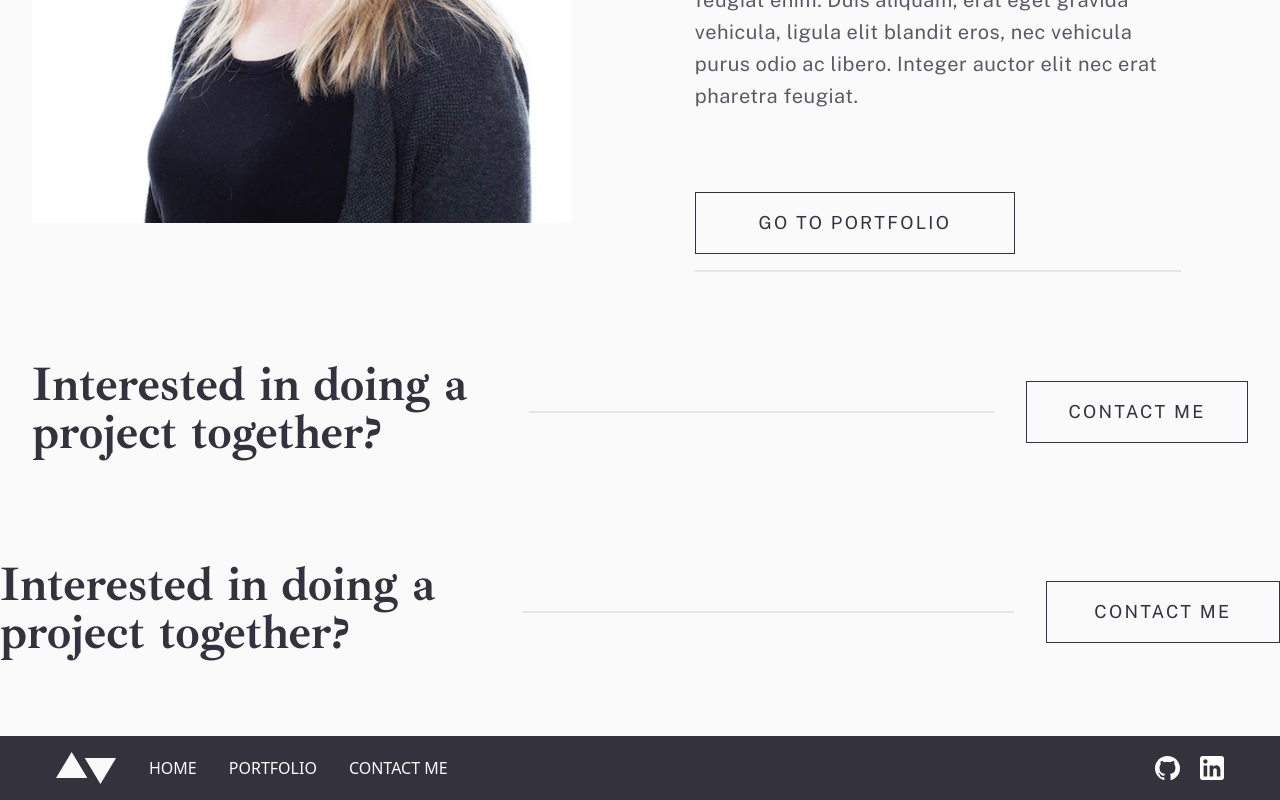
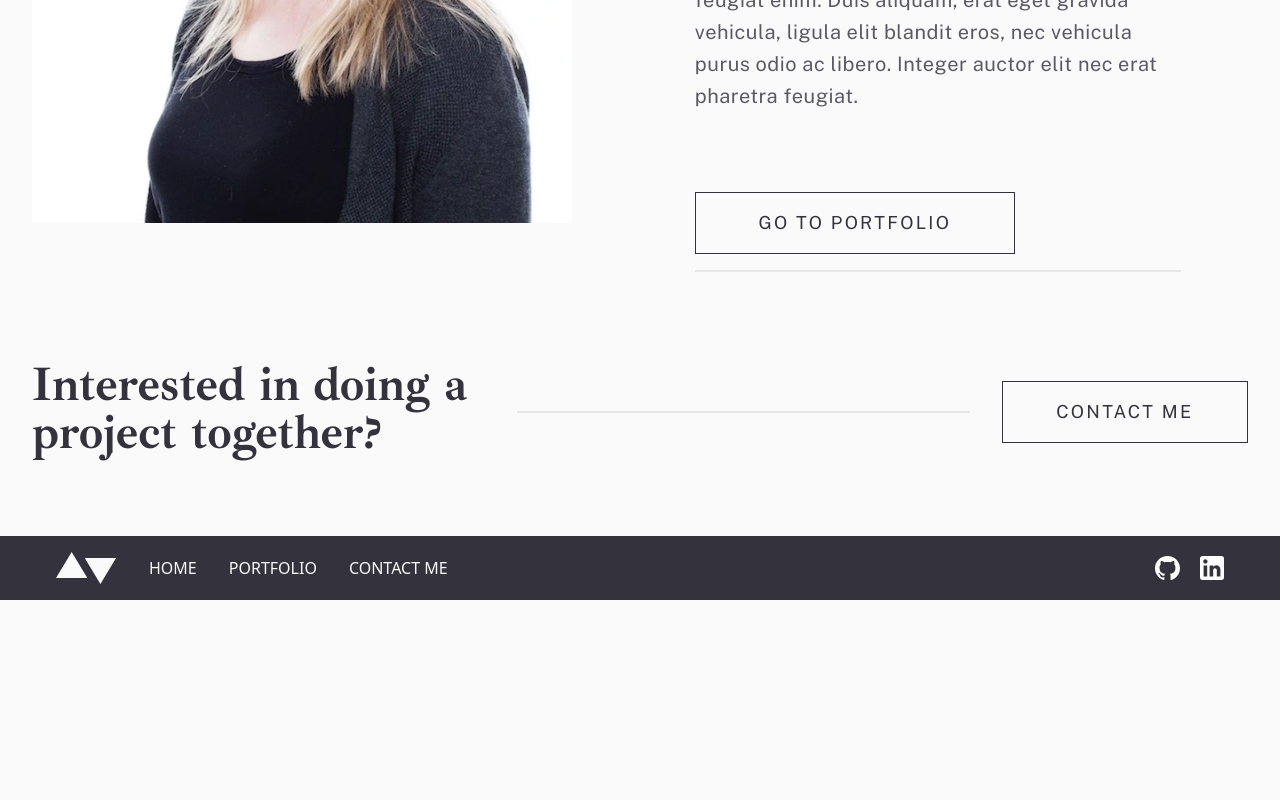
Before and after one commit to kellyky/Portfolio, a React (Vite) app: page / in a window 1280 px wide. Shown: the part 1195-1995 px from the top of the page. After the commit the page ends 1795 px from the top, so only its background shows below. Built offline with nearby package versions, Linux system fonts and the light colour scheme.

Commit message:
Fix Contact component styling (padding)

```diff
--- a/src/components/Contact/Contact.jsx
+++ b/src/components/Contact/Contact.jsx
@@ -3,6 +3,8 @@ import Button from '../Button/Button'
 export default function Contact() {
   return (
     <section className="flex flex-col gap-8 my-12
+        @container
+        px-8
         flex
         flex-col
         items-center
@@ -30,8 +32,10 @@ export default function Contact() {
       " />
       <Button isPrimary={false} isButton={true}
         className="uppercase border py-4
-          w-3xs
-          md:w-11/20 lg:w-3xs xl:w-xs 2xl:w-sm
+          px-8
+          md:px-0
+          md:w-[40cqw]
+          lg:w-[30cqw]
           text-greyish-dark-blue border-greyish-dark-blue
           text-xs
           xl:text-lg
--- a/src/pages/LandingPage.jsx
+++ b/src/pages/LandingPage.jsx
@@ -1,7 +1,6 @@
 import { use } from 'react'
 import Button from '../components/Button/Button'
 import ModalContext from '../store/modal-context'
-import Contact from '../components/Contact/Contact'
 
 export default function LandingPage(){
   const { modalState } = use(ModalContext);
@@ -112,7 +111,6 @@ export default function LandingPage(){
           >Go to Portfolio</Button>
         </div>
       </section>
-      <Contact />
     </main>
   )
 }
```
